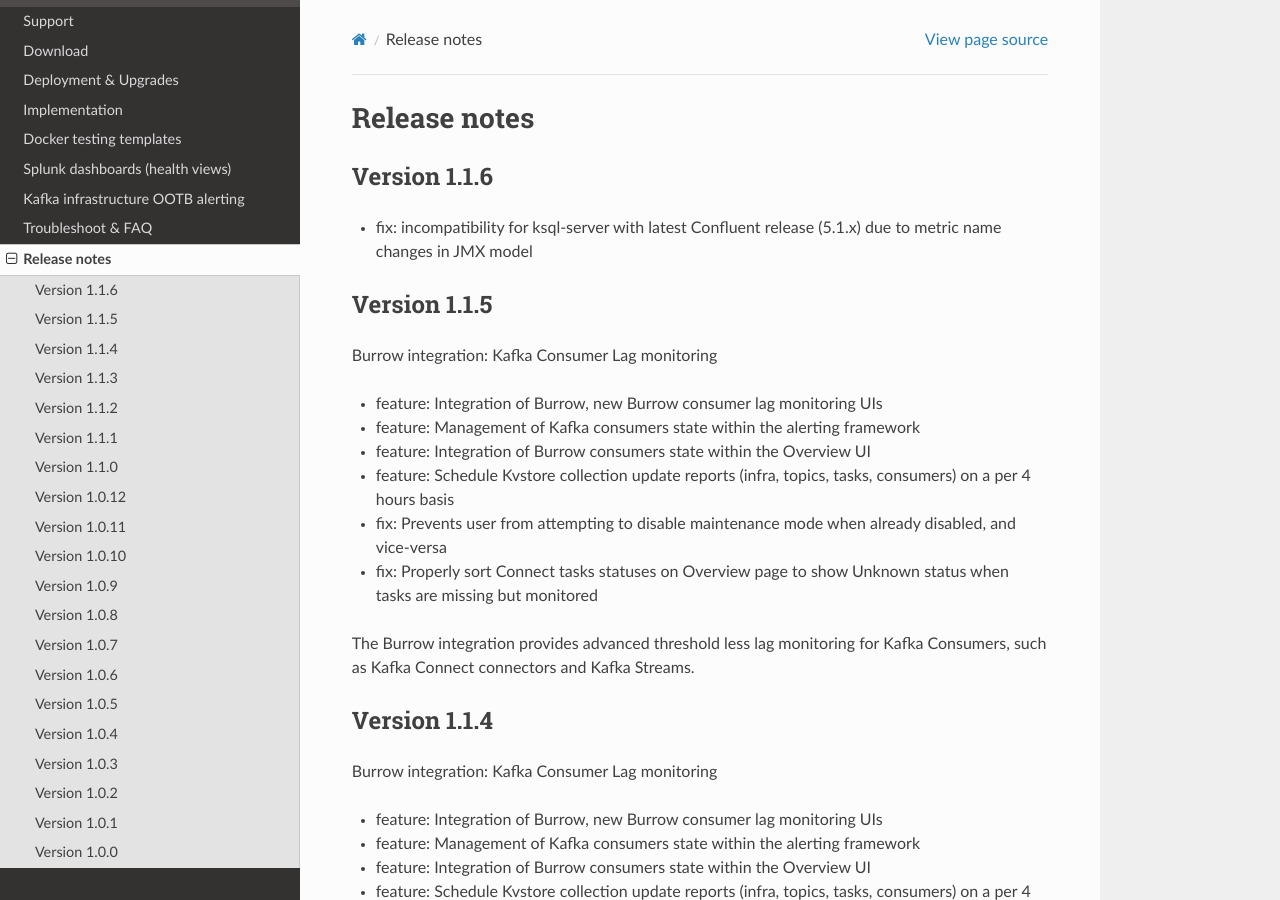
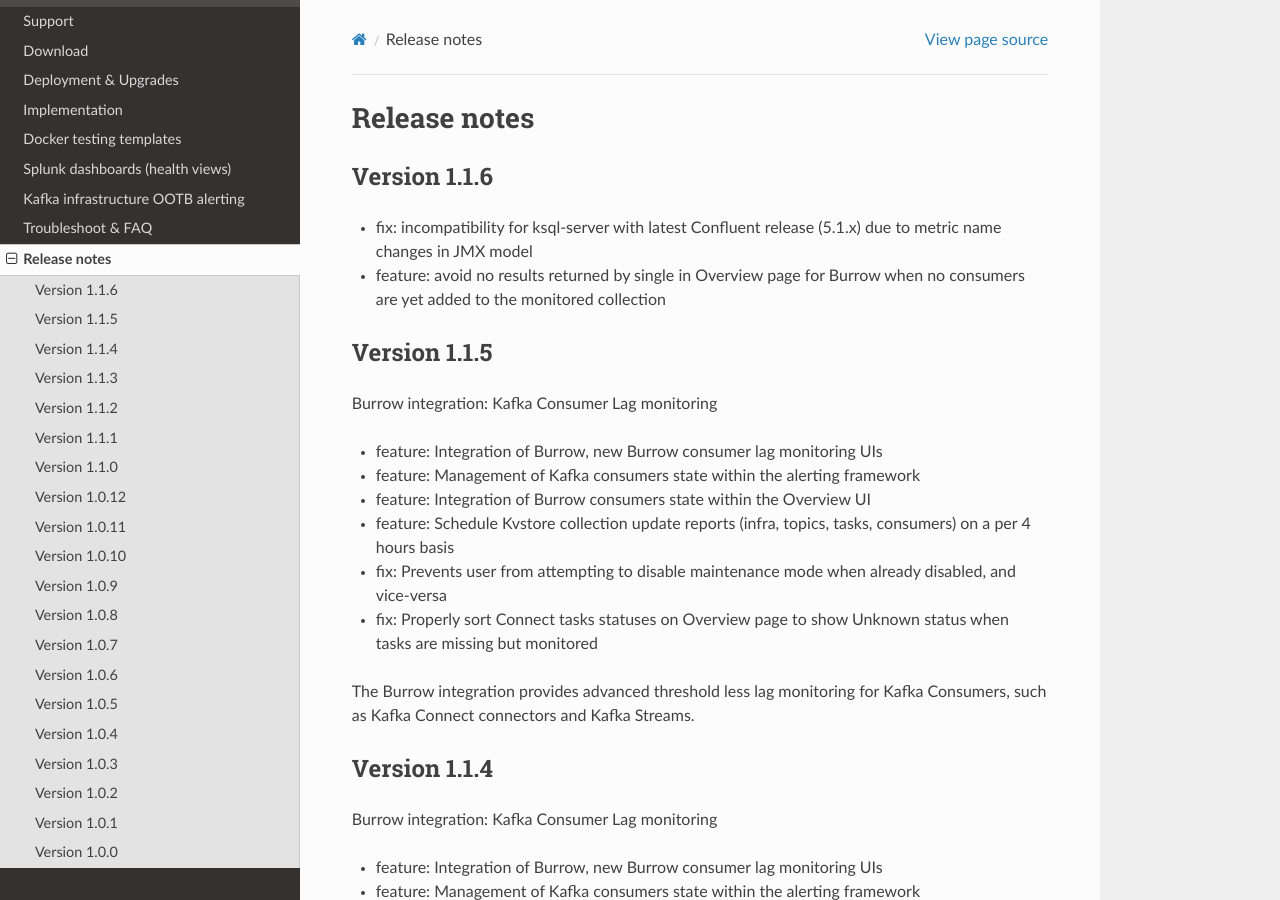
Before and after one commit to guilhemmarchand/telegraf-kafka, a Sphinx documentation site: the page built from docs/releasenotes.rst, in a window 1280 px wide and 900 px high. Built offline with Sphinx 7.4.7 and the Read the Docs theme 2.0.0, drawn with Linux system fonts in a browser that asks for light colours.

Commit message:
Version 1.1.6

```diff
--- a/docs/releasenotes.rst
+++ b/docs/releasenotes.rst
@@ -5,6 +5,7 @@
 =============
 
 - fix: incompatibility for ksql-server with latest Confluent release (5.1.x) due to metric name changes in JMX model
+- feature: avoid no results returned by single in Overview page for Burrow when no consumers are yet added to the monitored collection
 
 Version 1.1.5
 =============
```
Also changed, not shown: 2 other files.
